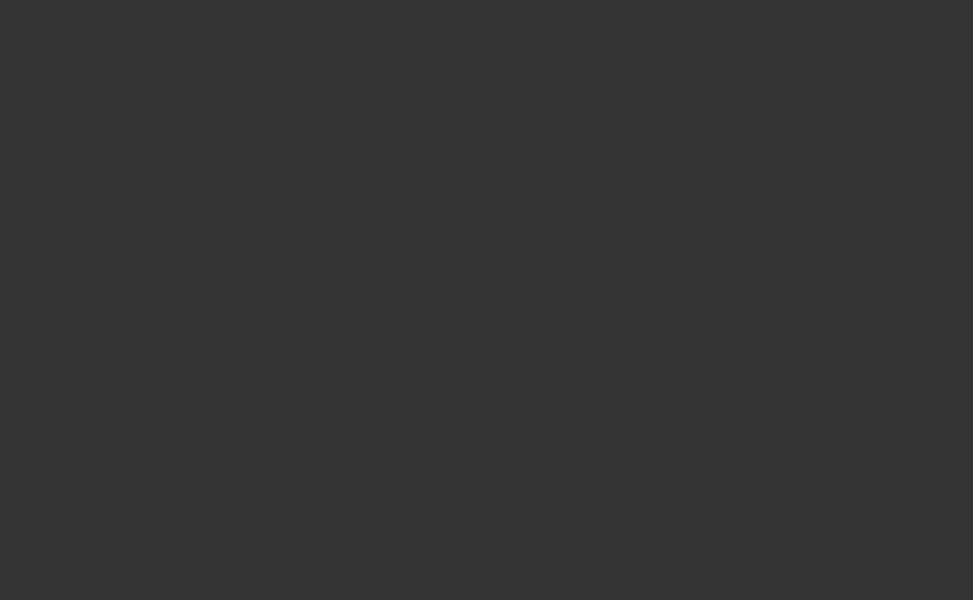
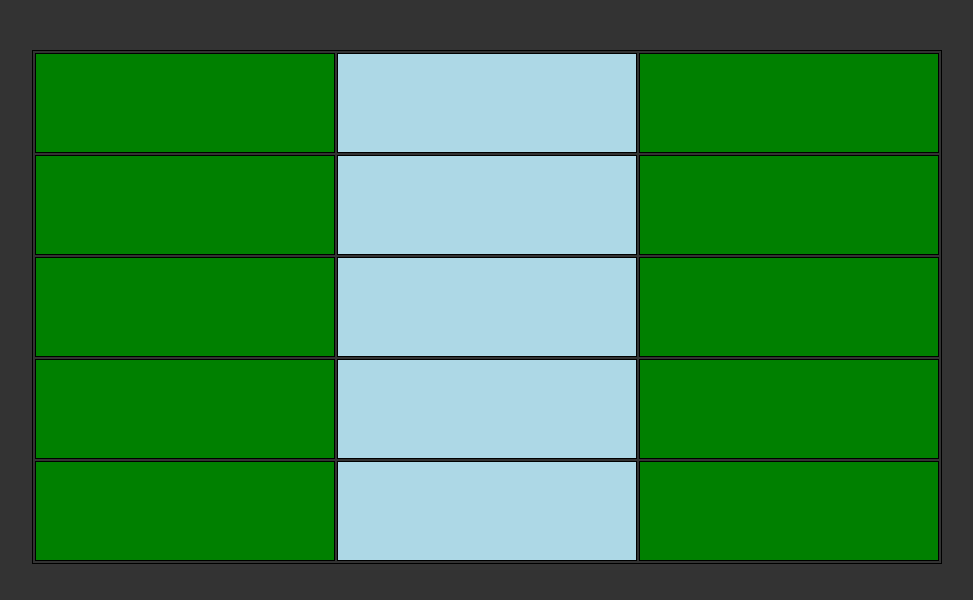
Before and after one commit to Gitros/SASS-JS-BOOTSTRAP-udemy-course, a plain HTML site: page pseudo-classes section/first-lesson/index.html in a window 1280 px wide. Shown: the whole page, without its empty margins (18-991 px from the left). Drawn offline with Linux system fonts and the light colour scheme.

Commit message:
nth child last child

```diff
--- a/pseudo-classes section/first-lesson/index.html
+++ b/pseudo-classes section/first-lesson/index.html
@@ -11,7 +11,33 @@
 
 <body>
 
-
+    <table>
+        <tr>
+            <td></td>
+            <td></td>
+            <td></td>
+        </tr>
+        <tr>
+            <td></td>
+            <td></td>
+            <td></td>
+        </tr>
+        <tr>
+            <td></td>
+            <td></td>
+            <td></td>
+        </tr>
+        <tr>
+            <td></td>
+            <td></td>
+            <td></td>
+        </tr>
+        <tr>
+            <td></td>
+            <td></td>
+            <td></td>
+        </tr>
+    </table>
 
 </body>
 
--- a/pseudo-classes section/first-lesson/style.scss
+++ b/pseudo-classes section/first-lesson/style.scss
@@ -10,6 +10,25 @@ body {
     font-size: 30px;
     color: #fff;
     background-color: #333;
+}
+
+table,
+tr,
+td {
+    border: 1px solid black;
+}
+
+td {
+    width: 300px;
+    height: 100px;
+}
+
+td:nth-child(odd) {
+    background-color: green;
+}
+
+td:nth-child(even) {
+    background-color: lightblue;
 }
 
 //odd
```
Also changed, not shown: pseudo-classes section/first-lesson/css/style.css, 1 other file.
